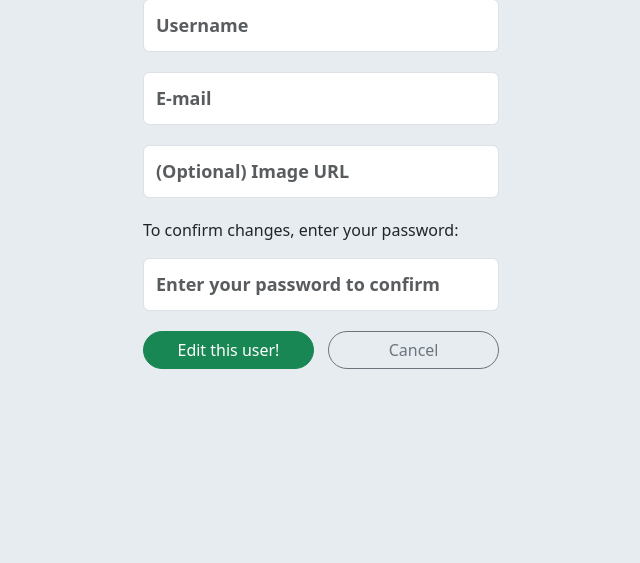
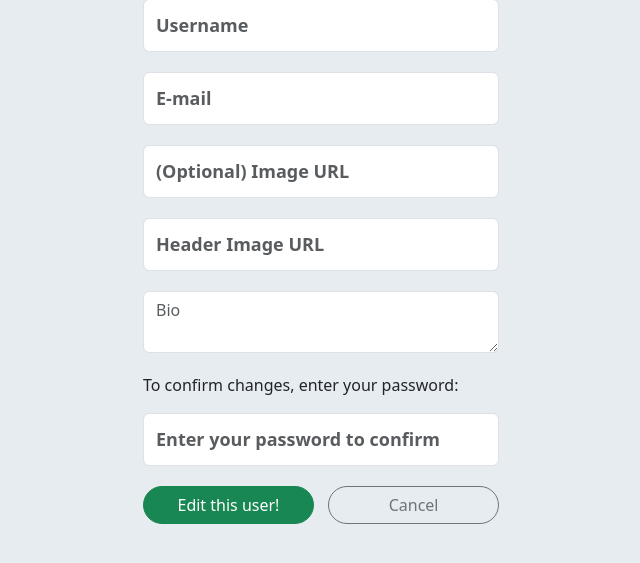
Before and after one commit to MikeFred001/flask-warbler, a Flask app: template templates/users/edit.html in a window 1280 px wide. Shown: the part 209-772 px from the top of the page, without its empty margins (319-959 px from the left). Run offline with Flask 3, Linux system fonts and the light colour scheme; the template is opened without the code that fills it: values that come from a table or form of the project are taken from there, others are empty.

Commit message:
Rounding out code before first code review

```diff
--- a/app.py
+++ b/app.py
@@ -6,8 +6,8 @@ from flask import Flask, render_template, request, flash, redirect, session, g
 from flask_debugtoolbar import DebugToolbarExtension
 from sqlalchemy.exc import IntegrityError
 
-from forms import UserAddForm, LoginForm, MessageForm, CSRFForm
-from models import db, connect_db, User, Message
+from forms import UserAddForm, LoginForm, MessageForm, CSRFForm, UserProfileEditForm
+from models import db, connect_db, User, Message, DEFAULT_HEADER_IMAGE_URL, DEFAULT_IMAGE_URL
 
 from werkzeug.exceptions import Unauthorized
 
@@ -19,7 +19,7 @@ app = Flask(__name__)
 
 app.config['SQLALCHEMY_DATABASE_URI'] = os.environ['DATABASE_URL']
 app.config['SQLALCHEMY_ECHO'] = False
-app.config['DEBUG_TB_INTERCEPT_REDIRECTS'] = True
+app.config['DEBUG_TB_INTERCEPT_REDIRECTS'] = False
 app.config['SECRET_KEY'] = os.environ['SECRET_KEY']
 toolbar = DebugToolbarExtension(app)
 
@@ -262,12 +262,33 @@ def stop_following(follow_id):
 def profile():
     """Update profile for current user."""
 
-    #form =
     if not g.user:
         flash("Access unauthorized.", "danger")
         return redirect("/")
 
-    return render_template('users/edit.html', user=g.user)
+    form = UserProfileEditForm(obj=g.user)
+
+    if form.validate_on_submit():
+        g.user.username = request.form.get('username', g.user.username)
+        g.user.email = request.form.get('email', g.user.email)
+        g.user.bio = request.form.get('bio')
+
+        if request.form.get("image_url") == "":
+            g.user.image_url = DEFAULT_IMAGE_URL
+        else:
+            g.user.image_url = request.form.get("image_url")
+
+        if request.form.get("header_image_url") == "":
+            g.user.header_image_url = DEFAULT_HEADER_IMAGE_URL
+        else:
+            g.user.header_image_url = request.form.get("header_image_url")
+
+        if User.authenticate(g.user.username, request.form.get('password')):
+            db.session.commit()
+            return redirect(f'/users/{g.user.id}')
+
+    flash("Invalid password")
+    return render_template('users/edit.html', user=g.user, form=form)
 
 
 @app.post('/users/delete')
@@ -360,11 +381,17 @@ def homepage():
     """
 
     if g.user:
-        messages = (Message
-                    .query
-                    .order_by(Message.timestamp.desc())
-                    .limit(100)
-                    .all())
+        valid_ids = [ f.id for f in g.user.following ]
+        valid_ids.append(g.user.id)
+
+        messages = (
+            Message.
+            query.
+            filter(Message.user_id.in_(valid_ids))
+            .order_by(Message.timestamp.desc())
+            .limit(100)
+            .all()
+        )
 
         return render_template('home.html', messages=messages, form=g.csrf_form)
 
--- a/forms.py
+++ b/forms.py
@@ -47,8 +47,38 @@ class LoginForm(FlaskForm):
     )
 
 
-#class UserProfileEditForm(FlaskForm):
+class UserProfileEditForm(UserAddForm):
     """User profile edit form."""
+
+    username = StringField(
+        'Username',
+        validators=[InputRequired(), Length(max=30)],
+    )
+
+    email = StringField(
+        'E-mail',
+        validators=[InputRequired(), Email(), Length(max=50)],
+    )
+
+    image_url = StringField(
+        '(Optional) Image URL',
+        validators=[Optional(), URL(), Length(max=255)]
+    )
+
+    header_image_url = StringField(
+        "Header Image URL",
+        validators=[Optional(), URL(), Length(max=255)]
+    )
+
+    bio = TextAreaField(
+        "Bio",
+        validators=[InputRequired()]
+    )
+
+    password = PasswordField(
+        'Password',
+        validators=[InputRequired(), Length(min=6, max=50)],
+    )
 
 
 class CSRFForm(FlaskForm):
--- a/templates/users/edit.html
+++ b/templates/users/edit.html
@@ -32,7 +32,7 @@
             class="form-control") }}
         <div class="edit-btn-area">
           <button class="btn btn-success">Edit this user!</button>
-          <a href="/users/{{ user_id }}" class="btn btn-outline-secondary">Cancel</a>
+          <a href="/users/{{ user.id }}" class="btn btn-outline-secondary">Cancel</a>
         </div>
 
       </form>
--- a/templates/users/followers.html
+++ b/templates/users/followers.html
@@ -38,7 +38,7 @@
             {% endif %}
 
           </div>
-          <p class="card-bio">BIO HERE</p>
+          <p class="card-bio">{{ follower.bio }}</p>
         </div>
       </div>
     </div>
--- a/templates/users/following.html
+++ b/templates/users/following.html
@@ -31,7 +31,7 @@
             {% endif %}
 
           </div>
-          <p class="card-bio">BIO HERE</p>
+          <p class="card-bio">{{ followed_user.bio }}</p>
         </div>
       </div>
     </div>
--- a/templates/users/index.html
+++ b/templates/users/index.html
@@ -46,7 +46,7 @@
               {% endif %}
 
             </div>
-            <p class="card-bio">BIO HERE</p>
+            <p class="card-bio">{{ user.bio }}</p>
           </div>
         </div>
       </div>
```
